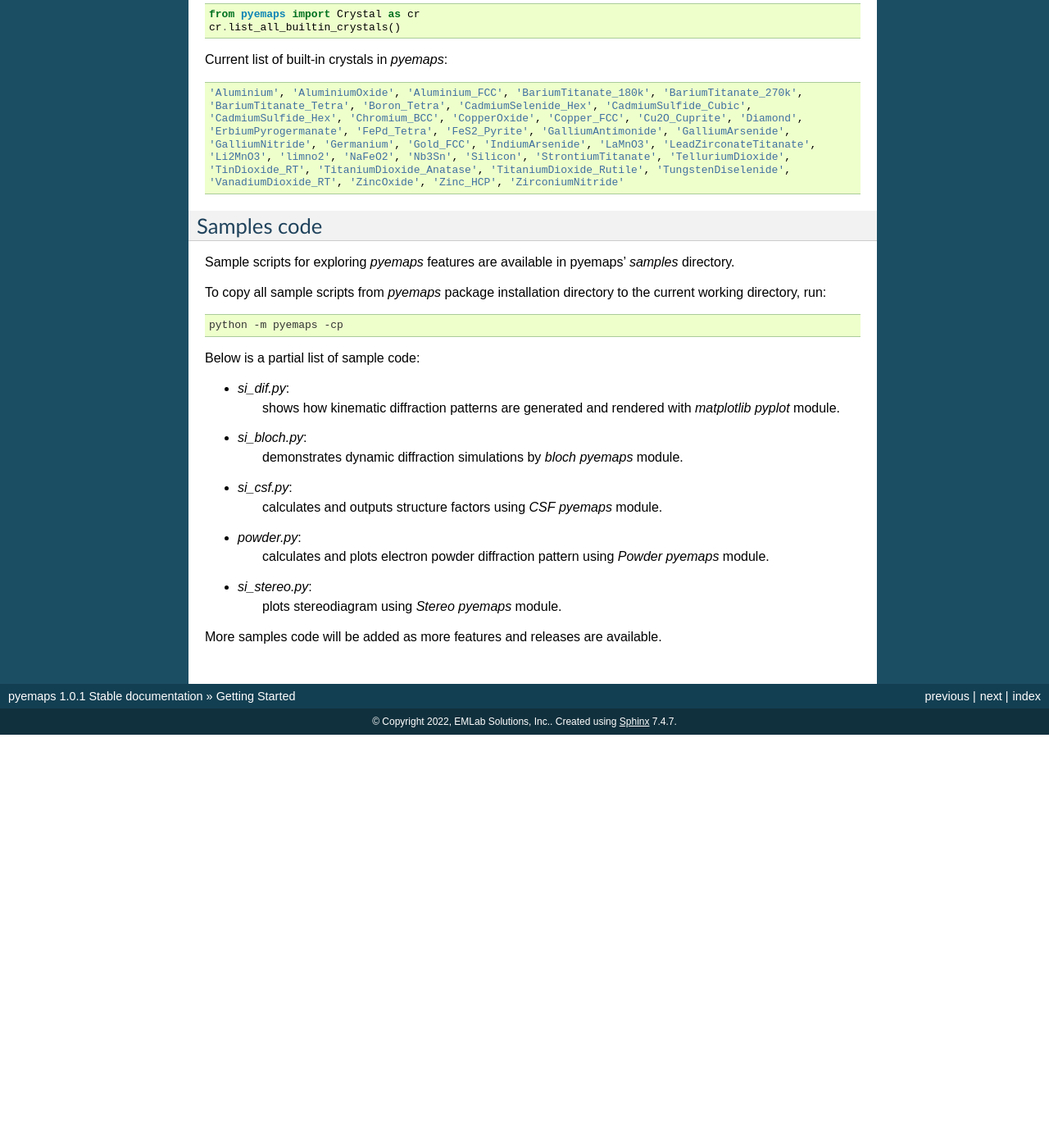
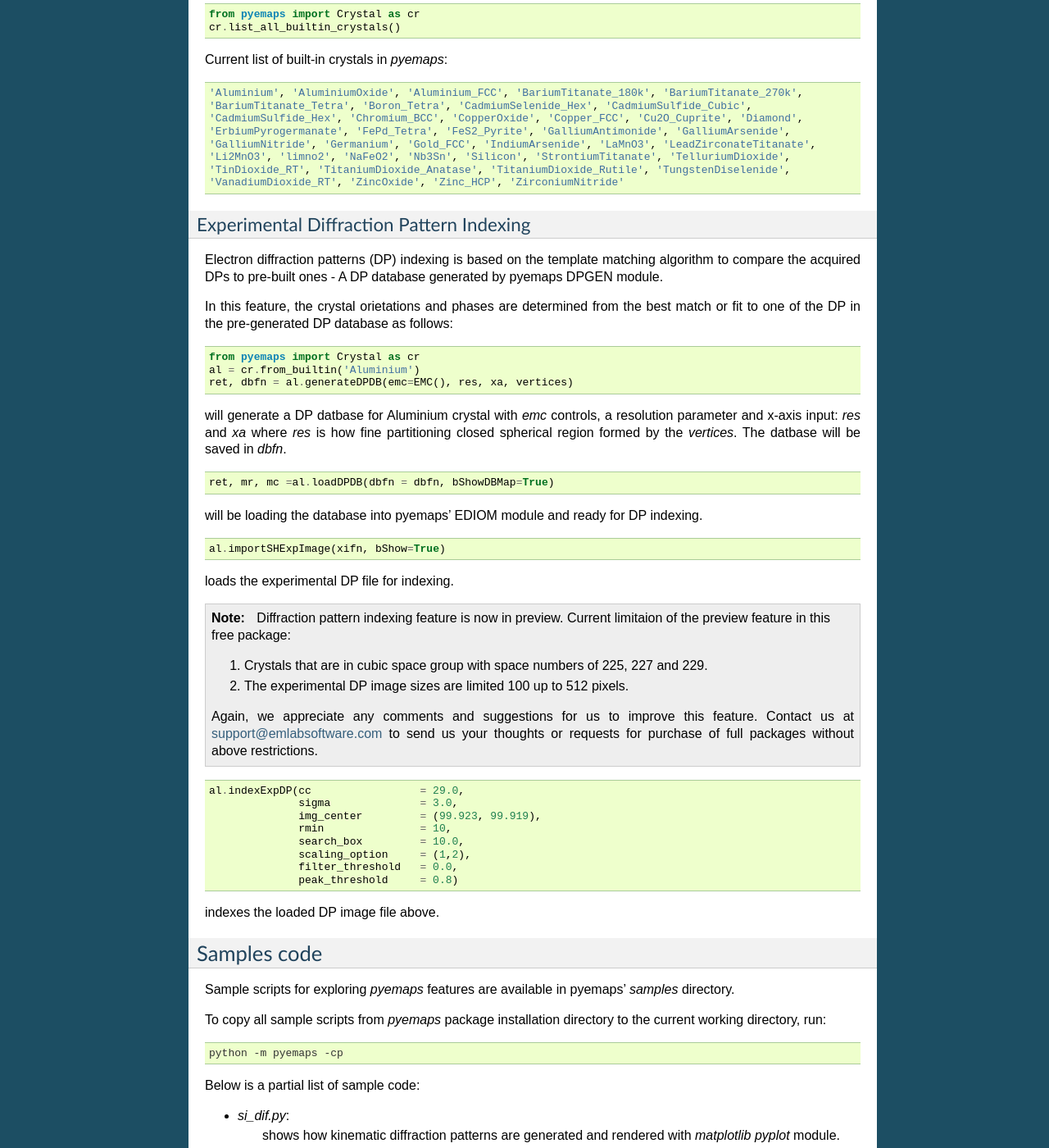
Before and after one commit to emlab-solutions/pyemaps, a Sphinx documentation site: the page built from docs/source/usage.rst, in a window 1280 px wide and 1400 px high, scrolled down 2846 px. Shown: the whole window at 82% size. Built offline with Sphinx 7.4.7, drawn with Linux system fonts in a browser that asks for light colours; pages that are not in the unit, such as notebooks, are missing from menus; before the commit the page ends 3742 px from its top, so only the background shows below that; some of the changed text lies outside the part shown.

Commit message:
start of documentation

```diff
--- a/docs/source/conf.py
+++ b/docs/source/conf.py
@@ -9,7 +9,7 @@
 project = 'pyemaps'
 copyright = '2022, EMLab Solutions, Inc.'
 author = 'EMLab Solutions, Inc.'
-release = '1.0.1 Stable'
+release = '1.0.2 Stable'
 
 
 
--- a/docs/source/overview.rst
+++ b/docs/source/overview.rst
@@ -37,12 +37,16 @@ Current features include:
    * Electron scattering Matrix
    * Electron dispersion
 
+**In preview (starting from Stable version 1.0.2)**
+--------------
+   * Electron diffraction patterns database builder and explorer - DPGEN module
+   * Electron diffraction pattern indexing and crystal orientation - EDIOM module
+
 In development
 --------------
    * Coherent convergent beam electron diffraction
    * Electron image simulation
    * Pendellösung calculation
-   * Electron diffraction database builder and explorer
 
 Implementation
 --------------
--- a/docs/source/usage.rst
+++ b/docs/source/usage.rst
@@ -224,6 +224,63 @@ Current list of built-in crystals in *pyemaps*:
    'VanadiumDioxide_RT', 'ZincOxide', 'Zinc_HCP', 'ZirconiumNitride'
 
 
+Experimental Diffraction Pattern Indexing
+~~~~~~~~~~~~~~~~~~~~~~~~~~~~~~~~~~~~~~~~~
+Electron diffraction patterns (DP) indexing is based on the template matching algorithm to
+compare the acquired DPs to pre-built ones - A DP database generated by pyemaps DPGEN module.
+
+In this feature, the crystal orietations and phases are determined from the best match or fit
+to one of the DP in the pre-generated DP database as follows:
+
+
+.. code-block:: python
+
+      from pyemaps import Crystal as cr
+      al = cr.from_builtin('Aluminium')
+      ret, dbfn = al.generateDPDB(emc=EMC(), res, xa, vertices)
+
+will generate a DP datbase for Aluminium crystal with *emc* controls, a resolution parameter
+and x-axis input: *res* and *xa* where *res* is how fine partitioning closed spherical region formed by the
+*vertices*. The datbase will be saved in *dbfn*.
+
+.. code-block:: python
+
+   ret, mr, mc =al.loadDPDB(dbfn = dbfn, bShowDBMap=True)
+
+will be loading the database into pyemaps' EDIOM module and ready for DP indexing.
+
+
+.. code-block:: python
+
+  al.importSHExpImage(xifn, bShow=True)
+
+loads the experimental DP file for indexing.
+
+.. note::
+
+   Diffraction pattern indexing feature is now in preview. Current limitaion of the preview
+   feature in this free package:
+
+   1. Crystals that are in cubic space group with space numbers of 225, 227 and 229.
+   2. The experimental DP image sizes are limited 100 up to 512 pixels.
+
+   Again, we appreciate any comments and suggestions for us to improve this feature. Contact us
+   at support@emlabsoftware.com to send us your thoughts or requests for purchase of full packages
+   without above restrictions.
+
+.. code-block:: python
+
+   al.indexExpDP(cc                 = 29.0,
+                 sigma              = 3.0,
+                 img_center         = (99.923, 99.919),
+                 rmin               = 10,
+                 search_box         = 10.0,
+                 scaling_option     = (1,2),
+                 filter_threshold   = 0.0,
+                 peak_threshold     = 0.8)
+
+indexes the loaded DP image file above.
+
 Samples code
 ------------
 
@@ -256,4 +313,11 @@ Below is a partial list of sample code:
 * *si_stereo.py*:
    plots stereodiagram using *Stereo* *pyemaps* module.
 
+* *si_dpgen.py*:
+   generates a proprietory diffraction database file for silicon crystal.
+
+* *al_ediom.py*:
+   indexes an experimental diffraction image for aluminium crystal.
+
+
 More samples code will be added as more features and releases are available.
```
Also changed, not shown: docs/source/index.rst (+10 -9 lines), docs/source/rn.rst (+13 -2 lines), 1 other file.
